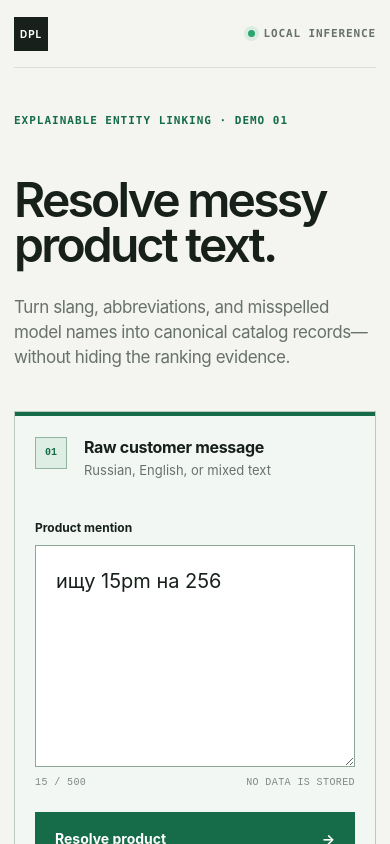
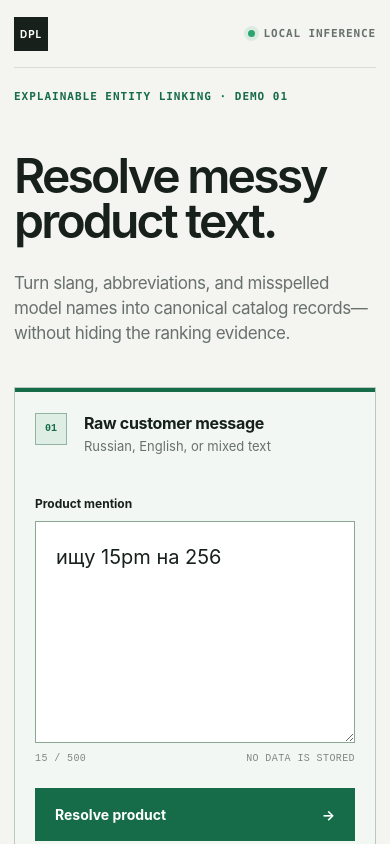
Before and after one commit to ofeliacode/dirty-product-linker, a React (Vite) app in the folder web/: page / in a window 390 px wide. Shown: the top 844 px of the page. Built offline with nearby package versions, Linux system fonts and the light colour scheme; no server answers.

Commit message:
style: tighten hero spacing below navigation

```diff
--- a/web/src/styles.css
+++ b/web/src/styles.css
@@ -25,7 +25,7 @@ button:focus-visible, textarea:focus-visible, a:focus-visible { outline: 3px sol
 .runtime { display: flex; align-items: center; gap: 8px; font: 600 11px/1 ui-monospace, SFMono-Regular, Menlo, monospace; color: var(--muted); text-transform: uppercase; letter-spacing: .08em; }
 .runtime span { width: 7px; height: 7px; border-radius: 50%; background: #29a56d; box-shadow: 0 0 0 4px rgba(41, 165, 109, .12); }
 
-main { padding: 70px 0 54px; }
+main { padding: 28px 0 54px; }
 .intro { display: grid; grid-template-columns: 1.05fr 1fr; column-gap: 7vw; align-items: end; margin-bottom: 46px; }
 .eyebrow { grid-column: 1 / -1; margin: 0 0 22px; color: var(--accent); font: 700 11px/1.2 ui-monospace, SFMono-Regular, Menlo, monospace; letter-spacing: .09em; }
 h1 { margin: 0; font-size: clamp(48px, 5.4vw, 78px); line-height: .94; letter-spacing: -.058em; font-weight: 580; }
@@ -98,7 +98,7 @@ footer a:hover { color: var(--accent); }
 
 @media (max-width: 860px) {
   .shell { padding: 0 22px; }
-  main { padding-top: 46px; }
+  main { padding-top: 28px; }
   .intro { grid-template-columns: 1fr; gap: 28px; }
   h1 { font-size: clamp(48px, 12vw, 68px); }
   .workspace { grid-template-columns: 1fr; }
@@ -108,6 +108,7 @@ footer a:hover { color: var(--accent); }
 @media (max-width: 520px) {
   .shell { padding: 0 14px; }
   .topbar { height: 68px; }
+  main { padding-top: 22px; }
   .brand > span:last-child { display: none; }
   .intro { margin-bottom: 38px; }
   .lede { font-size: 17px; }
```
